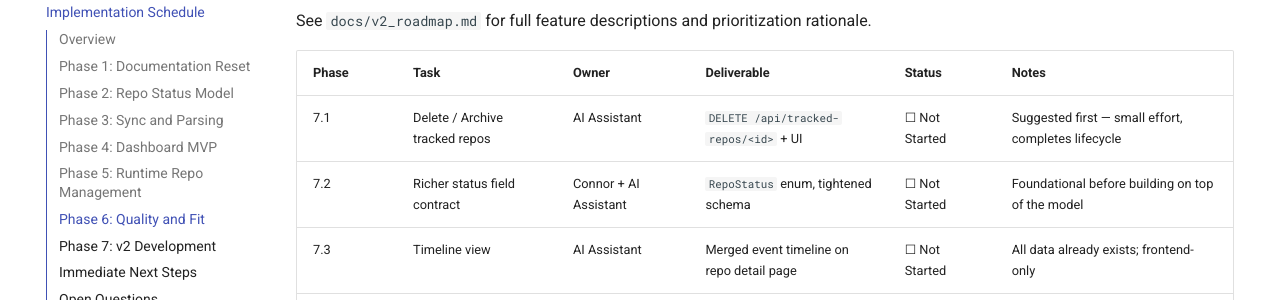
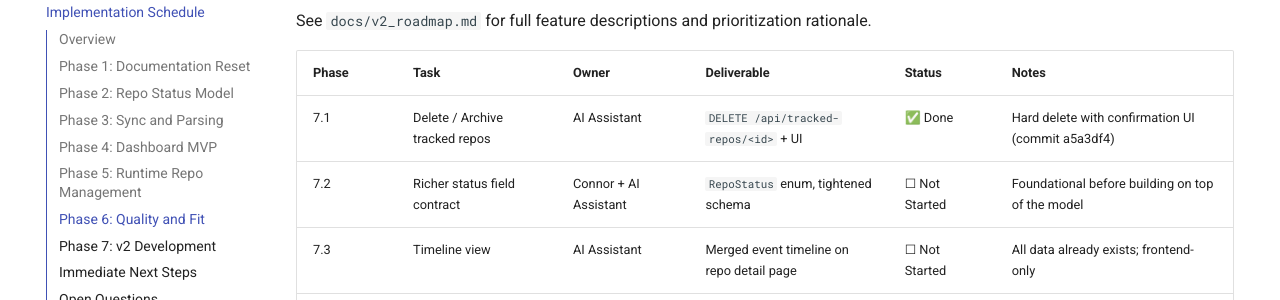
Before and after one commit to connorkitchings/project-manager, an MkDocs documentation site: the page built from docs/implementation_schedule.md, in a window 1280 px wide and 900 px high, scrolled down 2740 px. Shown: the part 150-450 px from the top of the window. Built offline with MkDocs 1.6.1 and Material for MkDocs 9.7.7, drawn with Linux system fonts in a browser that asks for light colours.

Commit message:
docs: mark Phase 7.1 done and add DELETE endpoint to OpenAPI spec

```diff
--- a/docs/implementation_schedule.md
+++ b/docs/implementation_schedule.md
@@ -67,7 +67,7 @@ See `docs/v2_roadmap.md` for full feature descriptions and prioritization ration
 
 | Phase | Task | Owner | Deliverable | Status | Notes |
 |-------|------|-------|-------------|--------|-------|
-| 7.1 | Delete / Archive tracked repos | AI Assistant | `DELETE /api/tracked-repos/<id>` + UI | ☐ Not Started | Suggested first — small effort, completes lifecycle |
+| 7.1 | Delete / Archive tracked repos | AI Assistant | `DELETE /api/tracked-repos/<id>` + UI | ✅ Done | Hard delete with confirmation UI (commit a5a3df4) |
 | 7.2 | Richer status field contract | Connor + AI Assistant | `RepoStatus` enum, tightened schema | ☐ Not Started | Foundational before building on top of the model |
 | 7.3 | Timeline view | AI Assistant | Merged event timeline on repo detail page | ☐ Not Started | All data already exists; frontend-only |
 | 7.4 | Stale / attention alerts | AI Assistant | Background sync + alert surface | ☐ Not Started | Requires scheduling; defer until status model is solid |
```
Also changed, not shown: docs/api/openapi.yaml (+13 -0 lines).
